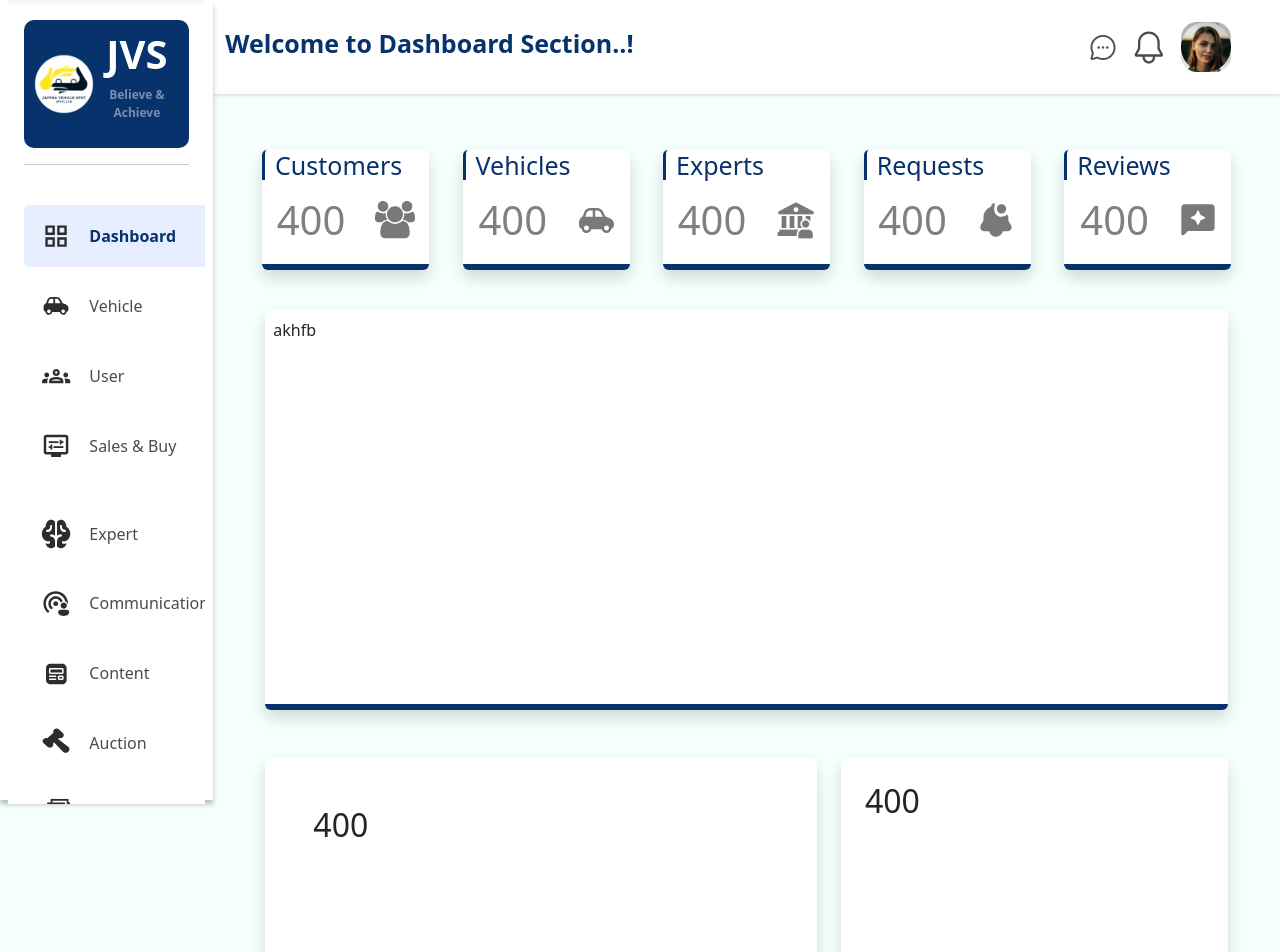
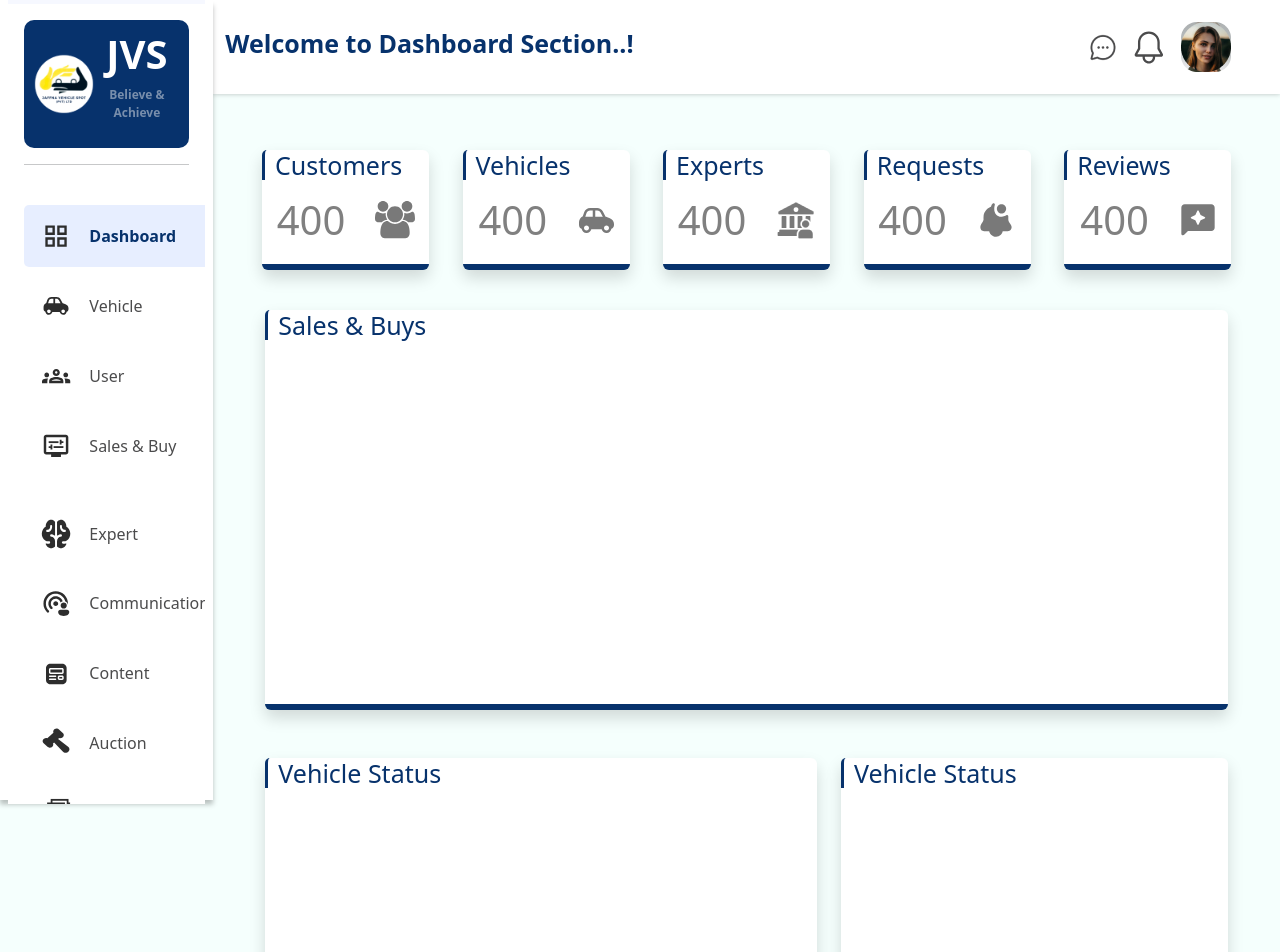
Before and after one commit to Powsihan/JVS-Project-Frontend, a Next.js app: page /admin/dashboard in a window 1280 px wide. Shown: the top 952 px of the page. Built offline with nearby package versions, Linux system fonts and the light colour scheme.

Commit message:
DashBoard Page is Done

```diff
--- a/src/pages/admin/dashboard/index.js
+++ b/src/pages/admin/dashboard/index.js
@@ -8,6 +8,8 @@ import requests from "../../../assets/images/requests.svg";
 import reviews from "../../../assets/images/reviews.svg";
 import experts from "../../../assets/images/Broker.png";
 import vehicles from "../../../assets/images/vehicles.svg";
+// import Chart from "@/src/components/charts/Chart.js"
+
 
 const index = () => {
   return (
@@ -91,20 +93,33 @@ const index = () => {
           </div>
         </div>
         <div className="justify-content-around align-items-center p-4">
-          <div className=" sales area-chart shadow p-2 bg-white rounded col-lg-2 col-sm-6 w-100">
-            <div>akhfb</div>
+          <div className=" sales area-chart shadow  bg-white rounded col-lg-2 col-sm-6 w-100">
+          <div className="card-row card-dashboard-display">
+              <div className="card-inner ">
+                <h4>Sales & Buys</h4>
+                {/* <Chart/> */}
+              </div>
+            </div>
           </div>
         </div>
 
         <div className="row p-4 align-items-center">
           <div className="col-7 d-flex align-items-center justify-content-center">
-            <div className=" vehicles vehicleStatus  shadow p-5 rounded bg-white w-100">
-              <h2>400</h2>
+            <div className=" vehicles vehicleStatus  shadow  rounded bg-white w-100">
+            <div className="card-row card-dashboard-display">
+              <div className="card-inner ">
+                <h4>Vehicle Status</h4>
+              </div>
+            </div>
             </div>
           </div>
           <div className="col-5 d-flex align-items-center justify-content-center">
-            <div className="vehicles vehicleStatus2 shadow p-4 rounded bg-white w-100">
-              <h2>400</h2>
+            <div className="vehicles vehicleStatus2 shadow  rounded bg-white w-100">
+            <div className="card-row card-dashboard-display">
+              <div className="card-inner ">
+                <h4>Vehicle Status</h4>
+              </div>
+            </div>
             </div>
           </div>
         </div>
```
